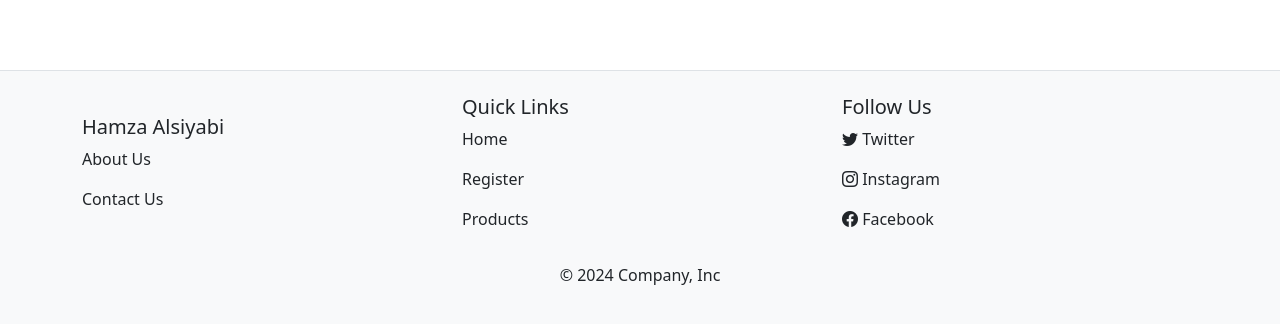
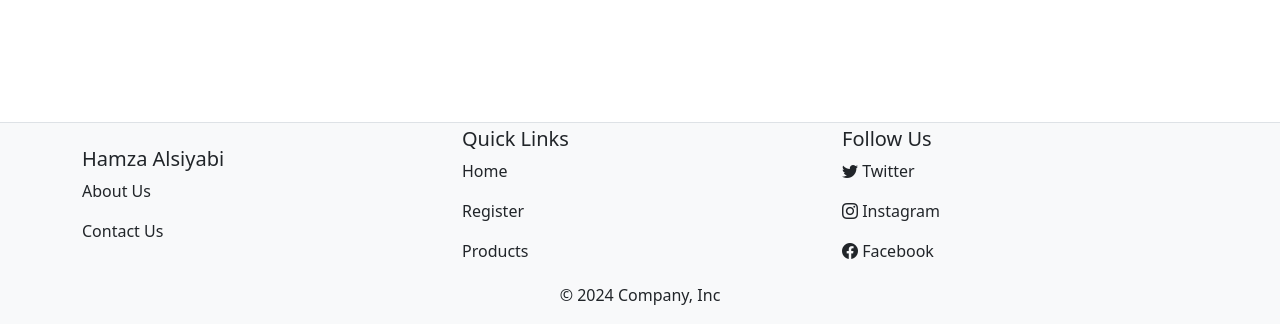
Before and after one commit to Hamza-OM/miniproject, a React (Create React App) app: page / in a window 1280 px wide. Shown: the part 473-797 px from the top of the page. Built offline with nearby package versions, Linux system fonts and the light colour scheme; grey boxes are pictures that could not be loaded.

Commit message:
app commit

```diff
--- a/src/pages/HomePage.js
+++ b/src/pages/HomePage.js
@@ -46,7 +46,7 @@ function HomePage() {
         </Col>
       </Row>
 
-      <footer className="footer fixed-bottom bg-light py-4 border-top">
+      <footer className="footer fixed-bottom bg-light py-1 border-top"> {/* Reduced padding */}
         <div className="container">
           <div className="row justify-content-between align-items-center">
             <div className="col-md-4">
@@ -67,7 +67,7 @@ function HomePage() {
               <p><i className="bi bi-facebook"></i> Facebook</p>
             </div>
           </div>
-        <div className="row mt-3">
+          <div className="row mt-1"> {/* Reduced margin (optional) */}
             <div className="col text-center">
               <p>&copy; 2024 Company, Inc</p>
             </div>
```
Lines whose indentation alone changed are shown as unchanged.
